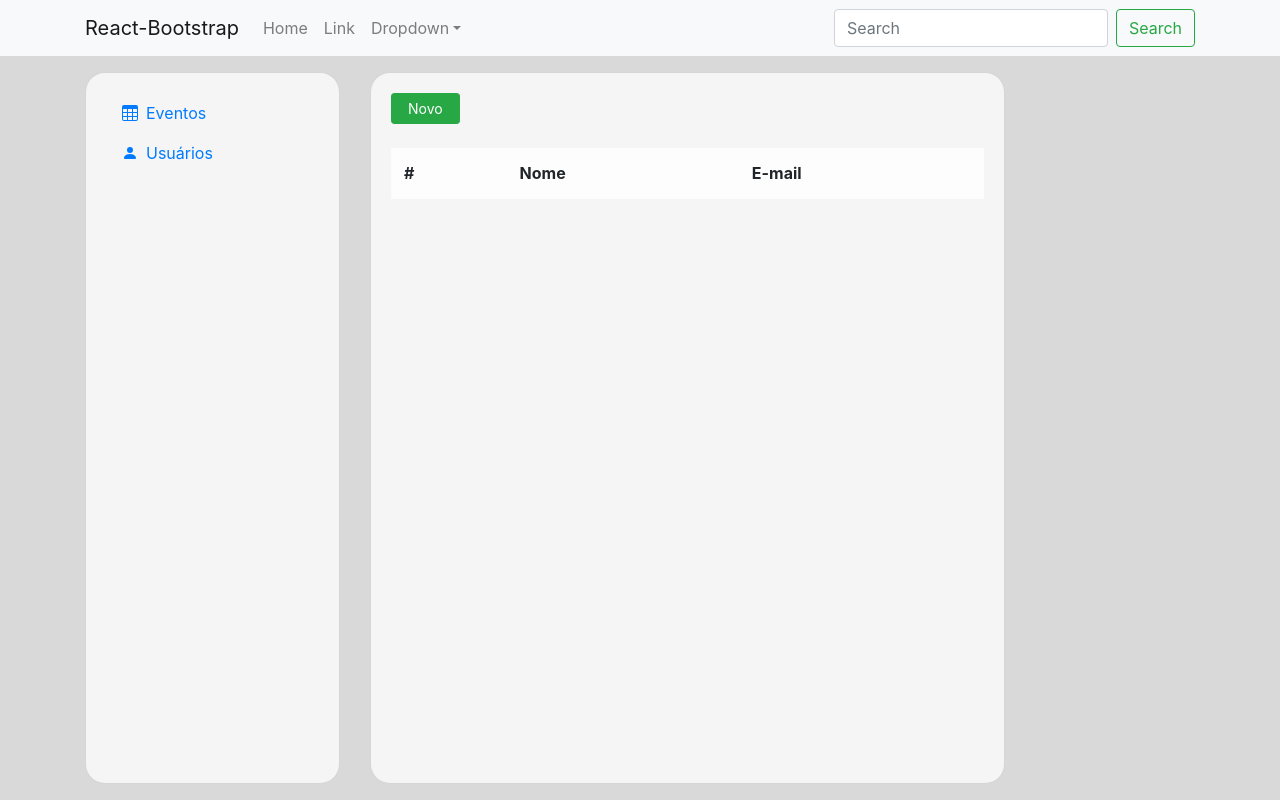
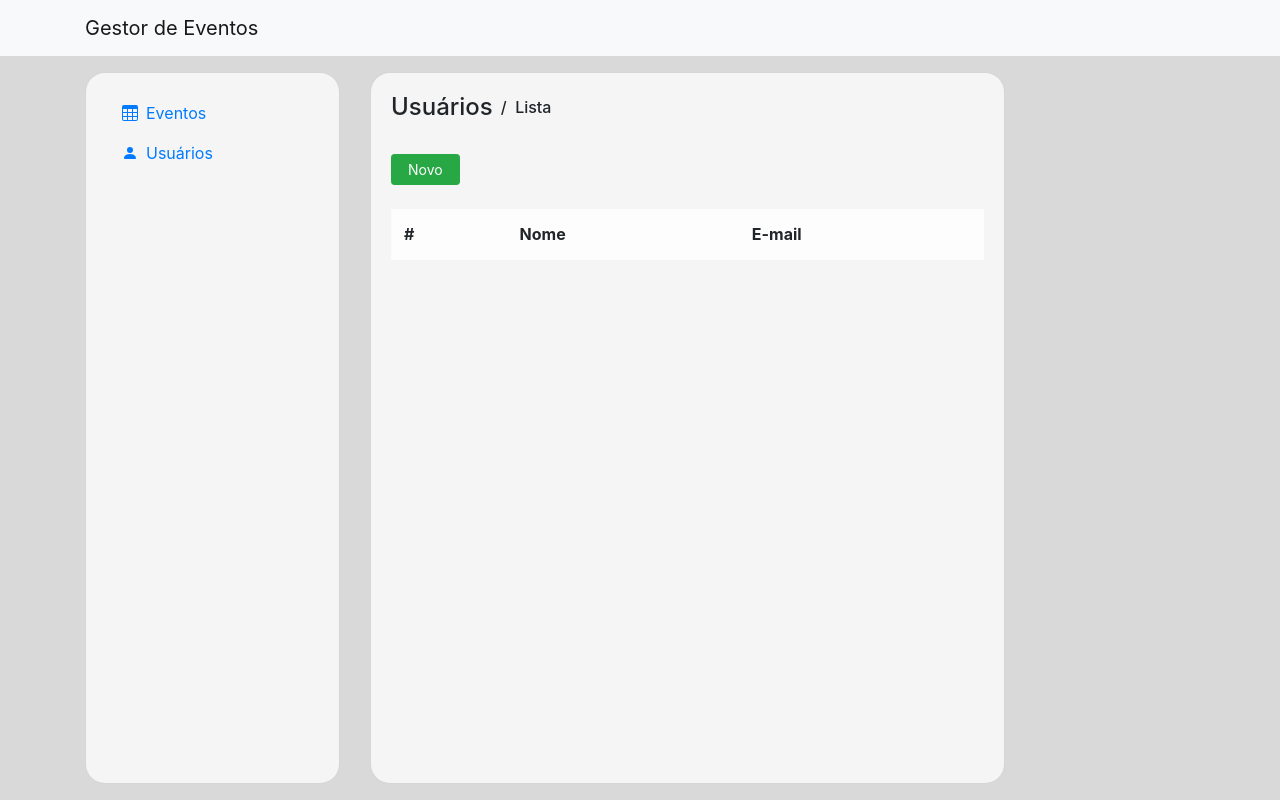
Before and after one commit to prograMadorJ/gestor-eventos-front, a React (Create React App) app: page /usuarios in a window 1280 px wide. Built offline with nearby package versions, Linux system fonts and the light colour scheme.

Commit message:
ajustes de layout e criado redux da view App

```diff
--- a/src/components/layout/Header.jsx
+++ b/src/components/layout/Header.jsx
@@ -1,28 +1,25 @@
-import {Button, Container, Form, FormControl, Nav, Navbar, NavDropdown} from "react-bootstrap";
+import {Container, Nav, Navbar} from "react-bootstrap";
+import PropTypes from 'prop-types';
 
-function Header() {
+function Header(props) {
+
+  const { title } = props.options || {}
+
   return (
     <div className="header-app">
       <Navbar bg="light" expand="lg">
         <Container>
-          <Navbar.Brand href="#home">React-Bootstrap</Navbar.Brand>
+          <Navbar.Brand href="#home">
+            <div className="d-flex align-items-center">
+              {title}
+            </div>
+          </Navbar.Brand>
           <Navbar.Toggle aria-controls="basic-navbar-nav" />
           <Navbar.Collapse id="basic-navbar-nav">
-            <Nav className="mr-auto">
+            <Nav className="mr-auto d-none">
               <Nav.Link href="#home">Home</Nav.Link>
               <Nav.Link href="#link">Link</Nav.Link>
-              <NavDropdown title="Dropdown" id="basic-nav-dropdown">
-                <NavDropdown.Item href="#action/3.1">Action</NavDropdown.Item>
-                <NavDropdown.Item href="#action/3.2">Another action</NavDropdown.Item>
-                <NavDropdown.Item href="#action/3.3">Something</NavDropdown.Item>
-                <NavDropdown.Divider />
-                <NavDropdown.Item href="#action/3.4">Separated link</NavDropdown.Item>
-              </NavDropdown>
             </Nav>
-            <Form inline>
-              <FormControl type="text" placeholder="Search" className="mr-sm-2" />
-              <Button variant="outline-success">Search</Button>
-            </Form>
           </Navbar.Collapse>
         </Container>
       </Navbar>
@@ -30,4 +27,8 @@ function Header() {
   );
 }
 
+Header.propTypes = {
+  options: PropTypes.object
+}
+
 export default Header;
--- a/src/layouts/LayoutDefault.jsx
+++ b/src/layouts/LayoutDefault.jsx
@@ -1,13 +1,16 @@
 import {Col, Container, Row} from "react-bootstrap";
+import { connect } from 'react-redux';
 import Header from "../components/layout/Header";
 import Sidebar from "../components/layout/Sidebar";
 import Main from "../components/layout/Main";
 import './LayoutDefault.scss';
 
-function LayoutDefault() {
+function LayoutDefault(props) {
   return (
     <div className="layout-default-app">
-      <Header />
+      <Header options={{
+        title: 'Gestor de Eventos'
+      }} />
       <Container className="">
         <Row className="py-3">
           <Col className="d-none d-md-block" xs={3}>
@@ -23,4 +26,8 @@ function LayoutDefault() {
   )
 }
 
-export default LayoutDefault;
+const mapStateToProps = store => ({
+  appState: store.appReducer
+});
+
+export default connect(mapStateToProps)(LayoutDefault);
--- /dev/null
+++ b/src/store/actions/app-actions.js
@@ -0,0 +1,10 @@
+import {
+  SET_TITLE_HEADER_APP
+} from "./index";
+
+const createAction = (type, payload) => ({
+  type,
+  payload
+})
+
+export const setTitleHeaderApp = payload => createAction(SET_TITLE_HEADER_APP, {headerTitle: payload})
--- a/src/store/actions/index.js
+++ b/src/store/actions/index.js
@@ -1,3 +1,5 @@
+export const SET_TITLE_HEADER_APP = 'SET_TITLE_HEADER_APP'
+
 export const INITIAL_USER_STATE = 'INITIAL_USER_STATE'
 export const POST_USER_REQUEST = 'POST_USER_REQUEST'
 export const POST_USER_SUCCESS = 'POST_USER_SUCCESS'
--- /dev/null
+++ b/src/store/reducers/app-reducer.js
@@ -0,0 +1,23 @@
+import {
+  SET_TITLE_HEADER_APP
+} from "../actions";
+
+const initialState = {
+  headerTitle: 'Home'
+};
+
+function setTitleHeaderApp(payload) {
+  return {
+      headerTitle: payload.headerTitle
+    }
+}
+
+
+export const appReducer = (state = initialState, action) => {
+  switch (action.type) {
+    case SET_TITLE_HEADER_APP:
+      return {...state, ...setTitleHeaderApp(action.payload)}
+    default:
+      return state;
+  }
+};
--- a/src/store/reducers/event-register-reducer.js
+++ b/src/store/reducers/event-register-reducer.js
@@ -72,7 +72,7 @@ function postEventErrorReducer(payload) {
 }
 
 
-export const eventRegisterReducers = (state = initialState, action) => {
+export const eventRegisterReducer = (state = initialState, action) => {
   switch (action.type) {
     case INITIAL_EVENT_STATE:
       return {...initialState}
--- a/src/store/reducers/user-register-reducer.js
+++ b/src/store/reducers/user-register-reducer.js
@@ -72,7 +72,7 @@ function postUserErrorReducer(payload) {
 }
 
 
-export const userRegisterReducers = (state = initialState, action) => {
+export const userRegisterReducer = (state = initialState, action) => {
   switch (action.type) {
     case INITIAL_USER_STATE:
       return {...initialState}
--- a/src/views/EventRegister.jsx
+++ b/src/views/EventRegister.jsx
@@ -9,7 +9,8 @@ import {
 } from "../store/actions/event-register-actions";
 import {sleep} from "../utils/simulations";
 import {Button} from "react-bootstrap";
-import {useState} from "react";
+import {useEffect, useState} from "react";
+import {setTitleHeaderApp} from "../store/actions/app-actions";
 
 function EventRegister(props) {
 
@@ -17,6 +18,10 @@ function EventRegister(props) {
 
   const dispatch = useDispatch();
   const {eventRegisterState } = props;
+
+  useEffect(() => {
+    dispatch(setTitleHeaderApp('Eventos'))
+  }, [])
 
   async function registerEvent(data) {
     if(eventRegisterState.status === 0) {
@@ -41,7 +46,12 @@ function EventRegister(props) {
 
   return (
     <div className="event-register">
-      {!isNewEvent && <div className="event-register-top-panel mb-4">
+      <div className="d-flex align-items-center mb-4">
+        <h4 className="mr-2">{props.appState.headerTitle} </h4>
+        {isNewEvent ? <h6> /&nbsp; Cadastrar</h6> : <h6> /&nbsp; Lista</h6>}
+      </div>
+
+      {!isNewEvent && <div className="event-register-top-panel my-4">
         <Button variant="success" onClick={handleClickNewEvent} size="sm" className="px-3">
           Novo
         </Button>
@@ -57,7 +67,8 @@ function EventRegister(props) {
 }
 
 const mapStateToProps = store => ({
-  eventRegisterState: store.eventRegisterReducers
+  eventRegisterState: store.eventRegisterReducer,
+  appState: store.appReducer
 });
 
 export default connect(mapStateToProps)(EventRegister);
--- a/src/views/UserRegister.jsx
+++ b/src/views/UserRegister.jsx
@@ -9,7 +9,8 @@ import {
 } from "../store/actions/user-register-actions";
 import {sleep} from "../utils/simulations";
 import {Button} from "react-bootstrap";
-import {useState} from "react";
+import {useEffect, useState} from "react";
+import {setTitleHeaderApp} from "../store/actions/app-actions";
 
 function UserRegister(props) {
 
@@ -17,6 +18,10 @@ function UserRegister(props) {
 
   const dispatch = useDispatch();
   const {userRegisterState } = props;
+
+  useEffect(() => {
+    dispatch(setTitleHeaderApp('Usuários'))
+  }, [])
 
   async function registerUser(data) {
     if(userRegisterState.status === 0) {
@@ -41,7 +46,12 @@ function UserRegister(props) {
 
   return (
     <div className="user-register">
-      {!isNewUser && <div className="user-register-top-panel mb-4">
+      <div className="d-flex align-items-center mb-4">
+        <h4 className="mr-2">{props.appState.headerTitle}</h4>
+        {isNewUser ? <h6> /&nbsp;  Cadastrar</h6> : <h6> /&nbsp; Lista</h6>}
+      </div>
+
+      {!isNewUser && <div className="user-register-top-panel my-4">
         <Button variant="success" onClick={handleClickNewUser} size="sm" className="px-3">
           Novo
         </Button>
@@ -57,7 +67,8 @@ function UserRegister(props) {
 }
 
 const mapStateToProps = store => ({
-  userRegisterState: store.userRegisterReducers
+  userRegisterState: store.userRegisterReducer,
+  appState: store.appReducer
 });
 
 export default connect(mapStateToProps)(UserRegister);
```
Also changed, not shown: src/store/reducers/index.js (+6 -4 lines).
